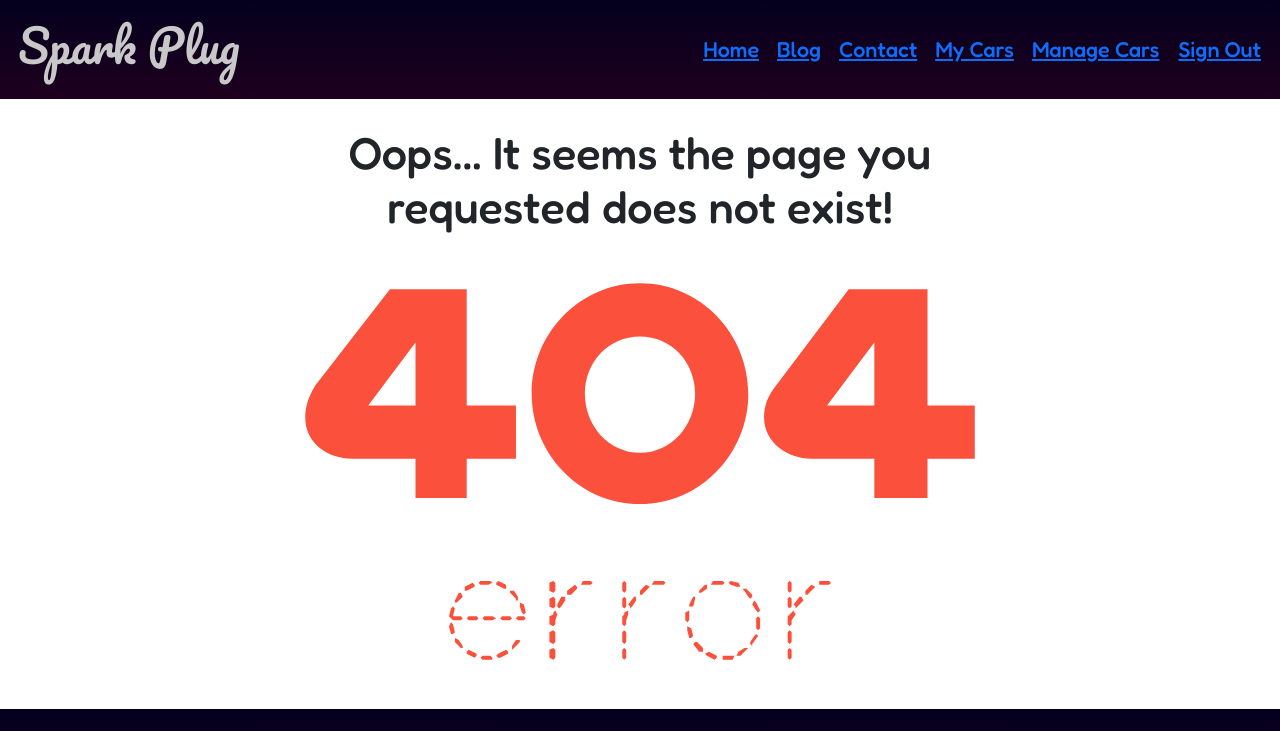
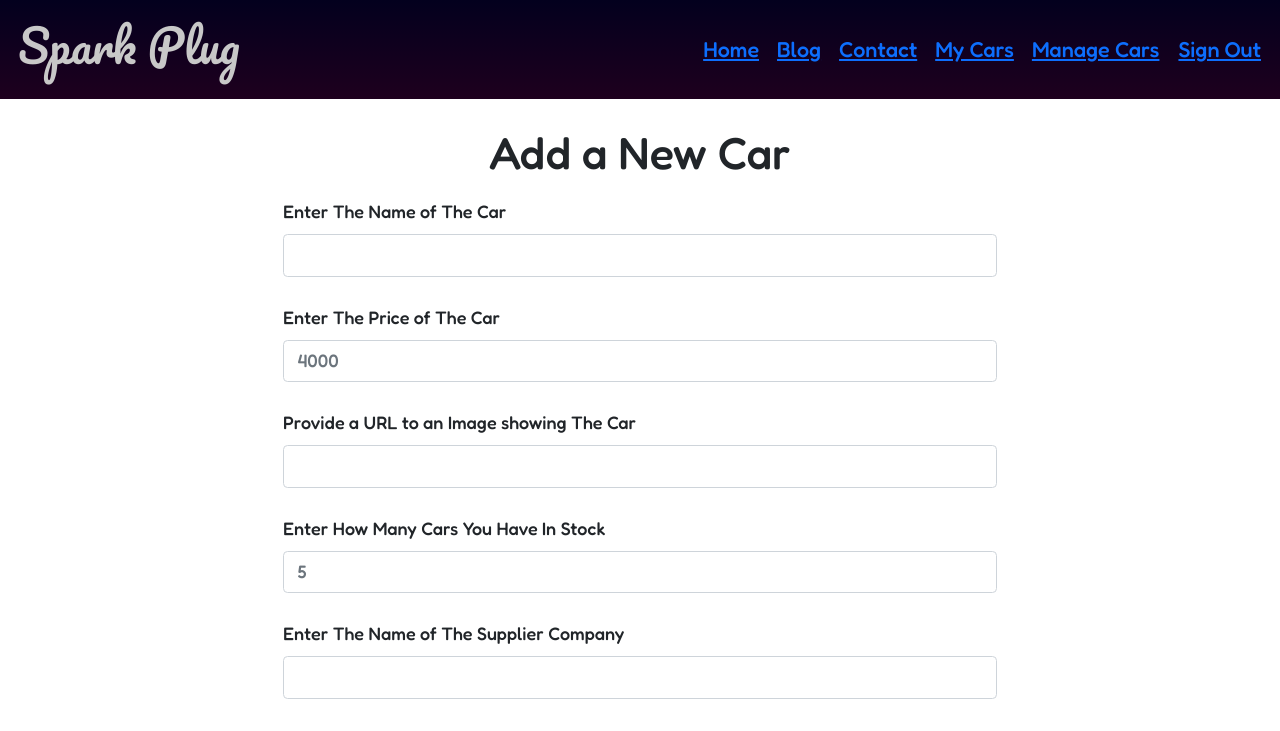
Before and after one commit to RafidMuhymin/spark-plug-client-side, a React (Create React App) app: page /add-new-car in a window 1280 px wide. Shown: the top 731 px of the page. Built offline with nearby package versions, Linux system fonts and the light colour scheme; no server answers; sample sign-in values are in the browser's storage.

Commit message:
added add new car route

```diff
--- a/src/App.jsx
+++ b/src/App.jsx
@@ -12,6 +12,7 @@ import Contact from "./components/Contact/Contact";
 import Blog from "./components/Blog/Blog";
 import PrivateRoute from "./components/PrivateRoute/PrivateRoute";
 import ManageCars from "./components/ManageCars/ManageCars";
+import AddNewCar from "./components/AddNewCar/AddNewCar";
 
 function App() {
   return (
@@ -40,6 +41,14 @@ function App() {
             </PrivateRoute>
           }
         />
+        <Route
+          path="/add-new-car"
+          element={
+            <PrivateRoute>
+              <AddNewCar />
+            </PrivateRoute>
+          }
+        />
         <Route path="*" element={<NotFound />} />
       </Routes>
       <Footer />
--- /dev/null
+++ b/src/components/AddNewCar/AddNewCar.jsx
@@ -0,0 +1,16 @@
+import NewCarForm from "../../forms/NewCarForm/NewCarForm";
+
+export default function AddNewCar() {
+  return (
+    <main
+      className="mx-auto p-4"
+      style={{
+        maxWidth: "768px",
+      }}
+    >
+      <h1 className="text-center mb-3">Add a New Car</h1>
+
+      <NewCarForm />
+    </main>
+  );
+}
--- a/src/components/ManageCars/ManageCars.jsx
+++ b/src/components/ManageCars/ManageCars.jsx
@@ -1,23 +1,30 @@
-import NewCarForm from "../../forms/NewCarForm/NewCarForm";
+import { Icon } from "@iconify/react";
+import { useNavigate } from "react-router-dom";
 import Cars from "../Cars/Cars";
 
 export default function ManageCars() {
+  const navigate = useNavigate();
+
+  const navigateToAddNewCarPage = () => {
+    navigate("/add-new-car");
+  };
+
   return (
     <main className="bg-dark p-4 text-white">
-      <h1 className="text-center">Manage Cars</h1>
+      <div className="d-flex flex-column flex-sm-row gap-2 pb-2 justify-content-between align-items-center">
+        <h1 className="text-center">Manage Cars</h1>
+
+        <button
+          onClick={navigateToAddNewCarPage}
+          className="px-5 py-2 btn btn-primary d-block"
+        >
+          <span className="d-inline-flex gap-2 justify-content-center align-items-center">
+            Add a New Car <Icon icon="akar-icons:plus" />
+          </span>
+        </button>
+      </div>
 
       <Cars fromManageCarsPage={true} />
-
-      <h2 className="text-center">Or..</h2>
-
-      <div
-        className="mx-auto"
-        style={{
-          maxWidth: "768px",
-        }}
-      >
-        <NewCarForm />
-      </div>
     </main>
   );
 }
```
